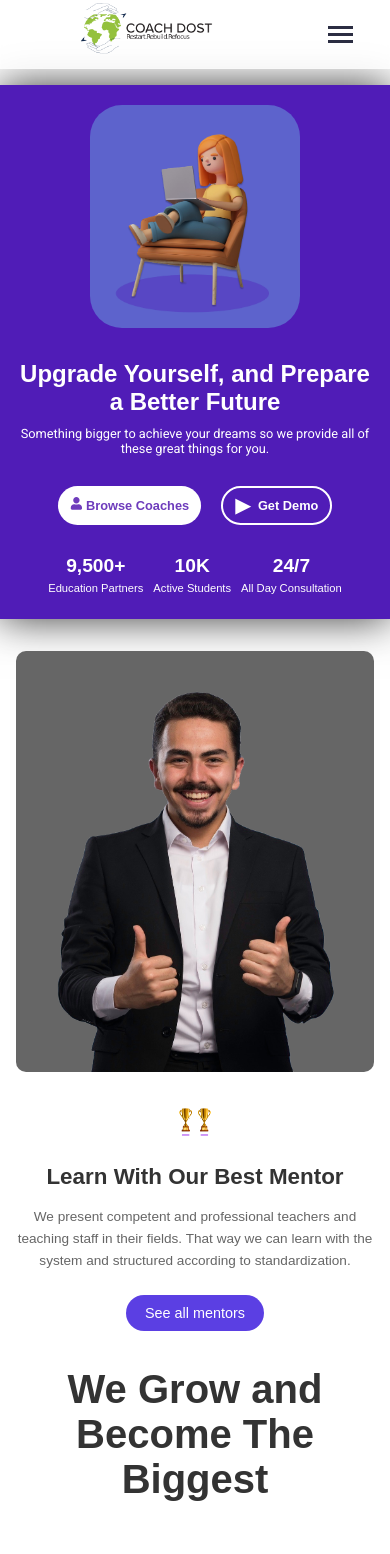
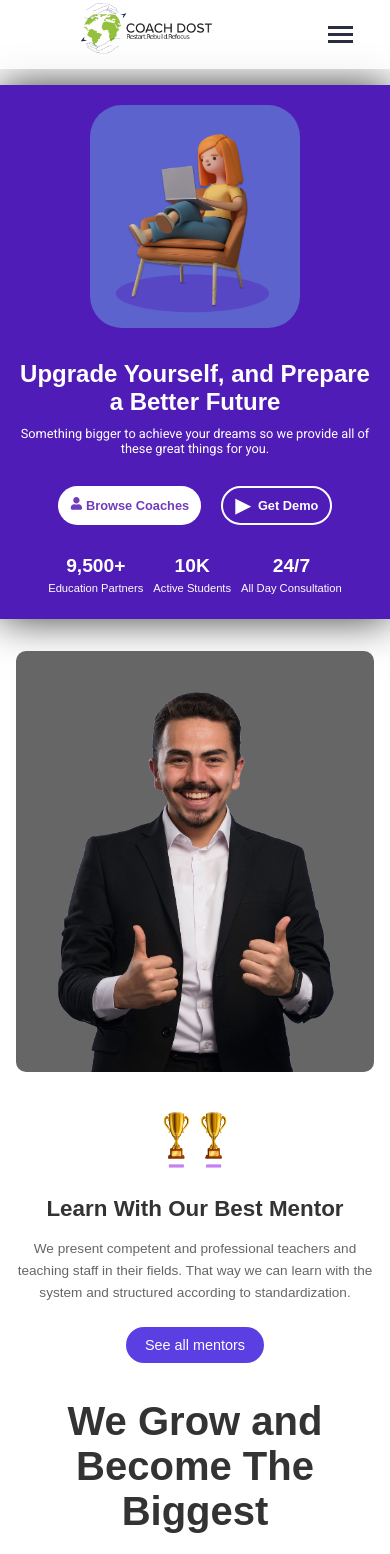
Before and after one commit to gurudesh0801/coachdost-copy, a React (Vite) app: page / in a window 390 px wide. Shown: the top 1554 px of the page. Built offline with nearby package versions, Linux system fonts and the light colour scheme; a web font is replaced by a local one.

Commit message:
Update About.css

```diff
--- a/src/Components/About/About.css
+++ b/src/Components/About/About.css
@@ -136,8 +136,8 @@
   }
 
   .mentor-awards img {
-    width: 2rem;
-    height: 2rem;
+     width: 4rem;
+    height: 4rem;
   }
 
   .mentor-button {
```
